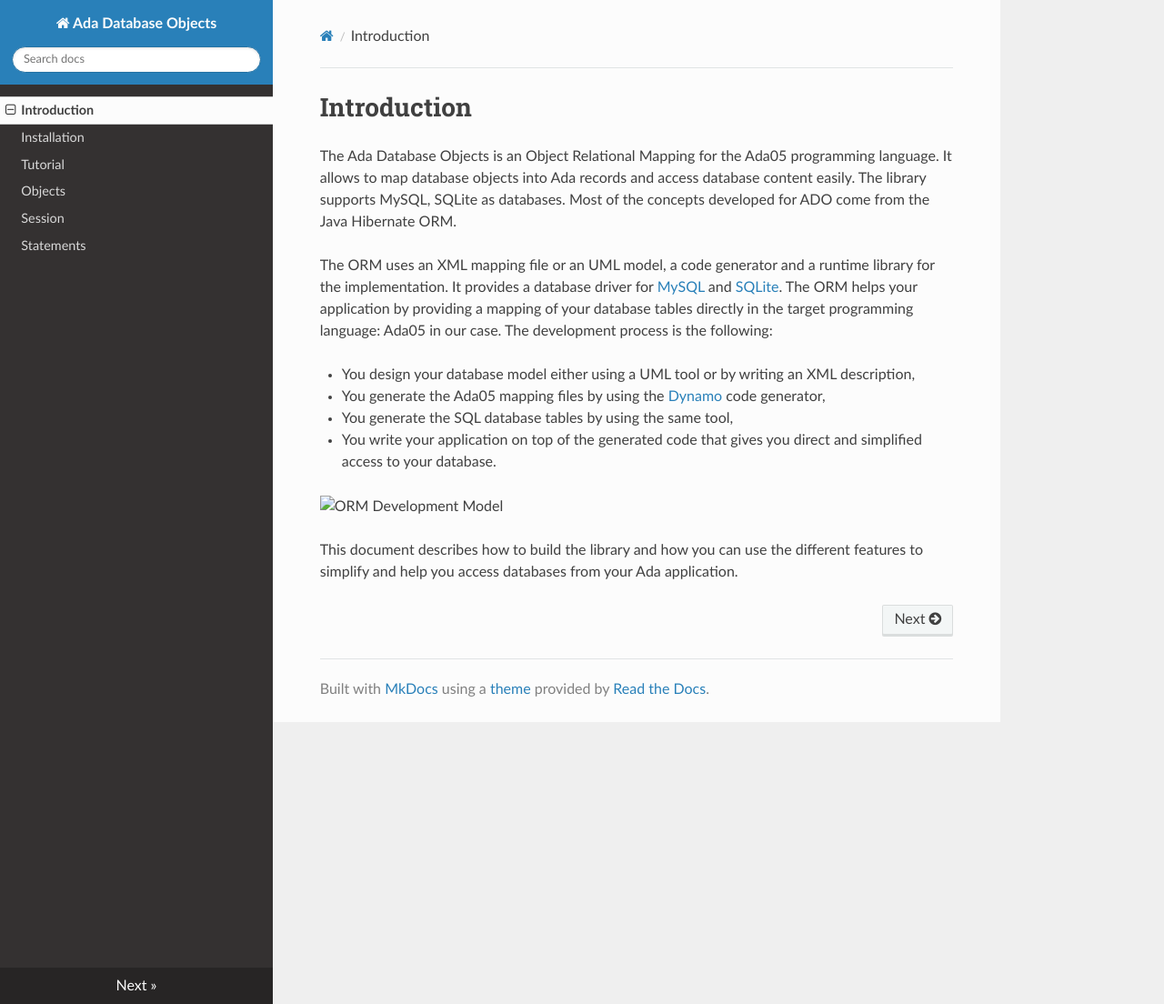
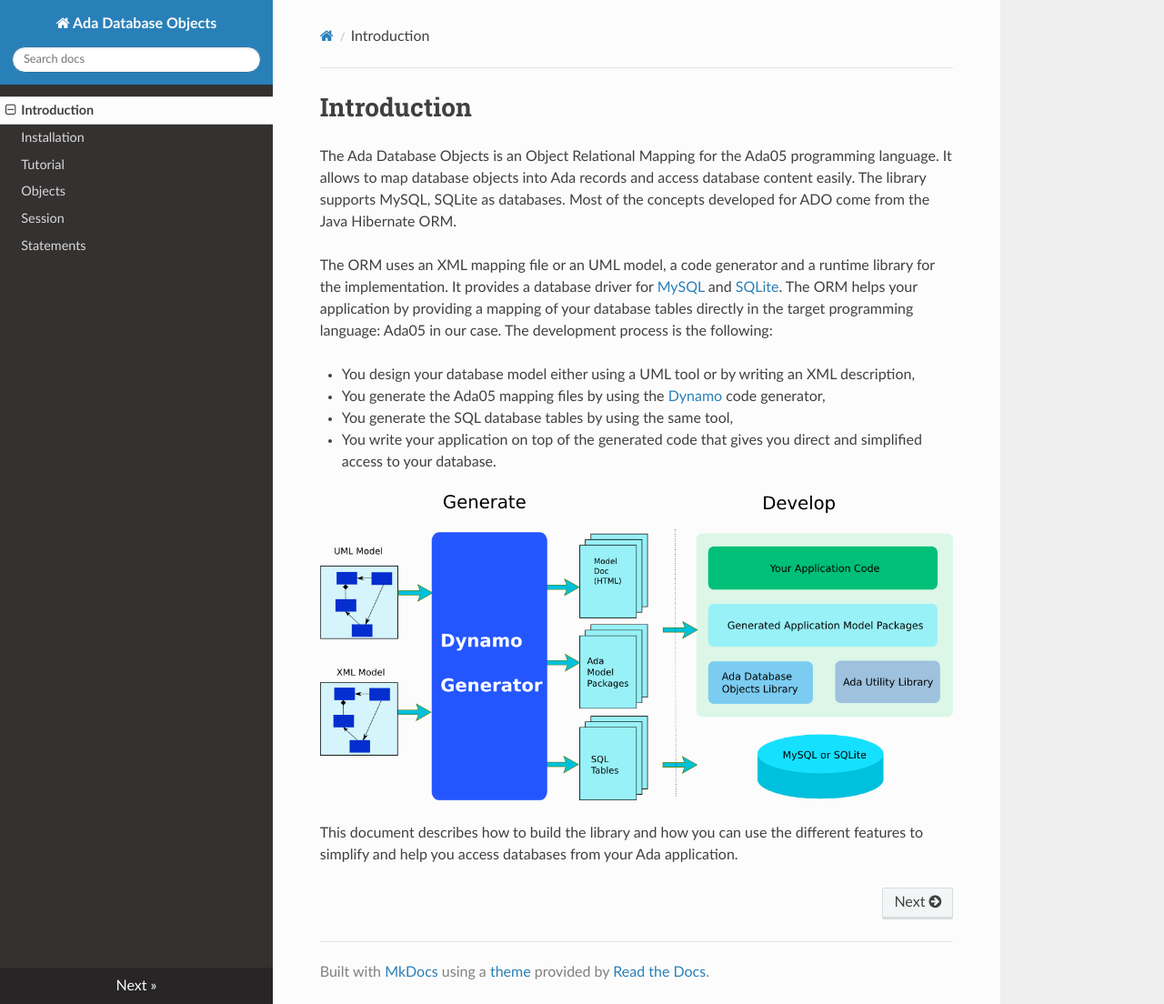
Before and after one commit to stcarrez/ada-ado, an MkDocs documentation site: the page built from docs/index.md, in a window 1280 px wide and 1104 px high. Shown: the whole window at 91% size. Built offline with MkDocs 1.6.1, drawn with Linux system fonts in a browser that asks for light colours; nearby versions of some CDN libraries; old or Windows-style settings are respelled for this version of MkDocs.

Commit message:
Fix documentation images

```diff
--- a/docs/index.md
+++ b/docs/index.md
@@ -14,7 +14,7 @@ tables directly in the target programming language: Ada05 in our case.  The deve
   * You generate the SQL database tables by using the same tool,
   * You write your application on top of the generated code that gives you direct and simplified access to your database.
 
-![ORM Development Model](wiki/images/ado-orm.png)
+![ORM Development Model](images/ado-orm.png)
 
 This document describes how to build the library and how you can use
 the different features to simplify and help you access databases
```
Also changed, not shown: docs/images/ado-orm.png (added).
